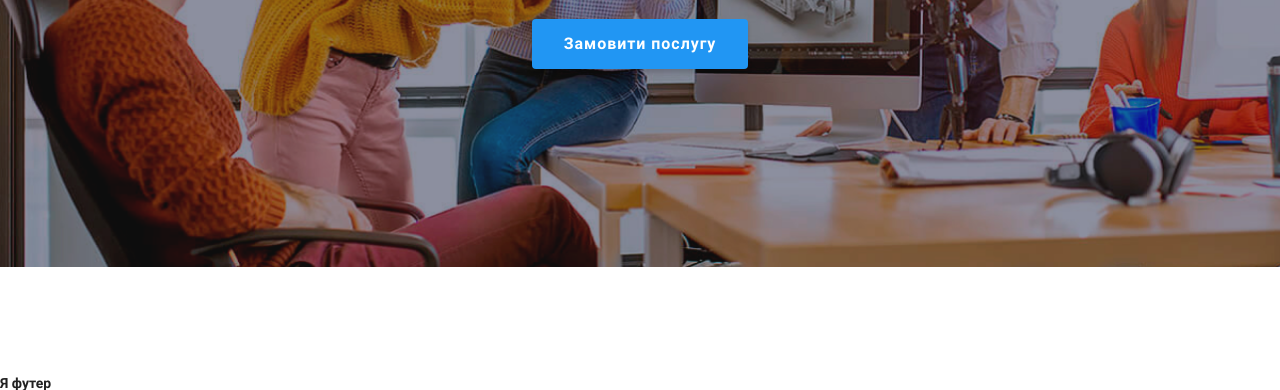
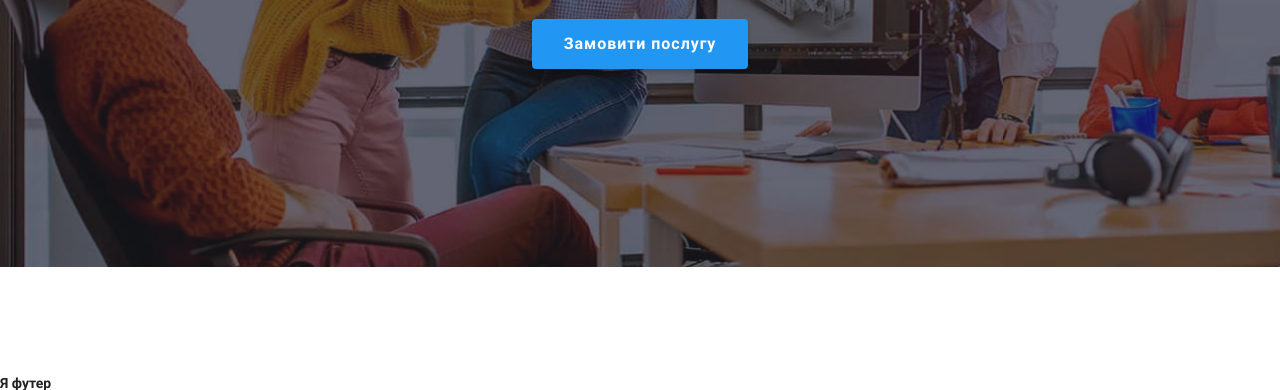
Before and after one commit to SerhiiLytvin/project-sl-web_studio, a plain HTML site: page index.html in a window 1280 px wide. Shown: the part 410-800 px from the top of the page. Drawn offline with nearby package versions, Linux system fonts and the light colour scheme.

Commit message:
section main-block is completed

```diff
--- a/index.html
+++ b/index.html
@@ -74,6 +74,7 @@
       </header>
       <main class="page">
          <section class="page__main-block main-block">
+            <div class="main-block__background">
                <div class="main-block__container _container">
                   <div class="main-block__body">
                      <h1 class="main__block__title">
@@ -82,10 +83,7 @@
                      <button type="button" class="main-block__button">Замовити послугу</button>
                   </div>
                </div>
-            <div class="main-block__image _ibg">
-               <img src="./images/mainblock/main_desktop.png" alt="Web studio photo">
             </div>
-
          </section>
       </main>
       <footer class="footer">
--- a/scss/styles.scss
+++ b/scss/styles.scss
@@ -407,24 +407,37 @@ body {
 /*----PAGE*/
 .page {
    flex: 1 1 auto;
-   position: relative;
 }
 .page__main-block {
 
 }
 
-
 /*----MAIN-BLOCK*/
 
 .main-block {
-   position: relative;
    margin: 80px 0px 0px 0px;
-
-   z-index: 1;
 
    @media (max-width: 767px) {
       margin: 60px 0px 0px 0px;
    }
+
+   background-image: url('../images/mainblock/main_desktop.jpg');
+
+   @media (max-width: 1270px) {
+      background-image: url('../images/mainblock/main_tablet.jpg');
+   }
+
+   @media (max-width: 550px) {
+      background-image: url('../images/mainblock/main_mobile.jpg');
+   }
+
+   background-repeat: no-repeat;
+   background-size: cover;
+   background-position: left;
+}
+
+.main-block__background {
+   background-color: rgba(47, 48, 58, 0.40);
 }
 
 .main-block__container {
@@ -436,9 +449,8 @@ body {
    flex-direction: column;
    align-items: center;
    justify-content: center;
-   position: relative;
-   z-index: 2;
 }
+
 .main__block__title {
    max-width: 59.5%;
    margin: 0px 0px 30px 0px;
@@ -478,15 +490,3 @@ body {
    }
 
 }
-.main-block__image {
-   position: absolute;
-   width: 100%;
-   height: 100%;
-   top: 0;
-   left: 0;
-
-   & img {
-      object-position: left top;
-      opacity: 0.95;
-   }
-}
```
Also changed, not shown: css/styles.css, images/mainblock/main_desktop.jpg (renamed from images/mainblock/main.jpg), images/mainblock/main_desktop.png (deleted), images/mainblock/main_mobile.jpg (added), images/mainblock/main_tablet.jpg (added). Lines whose indentation alone changed are shown as unchanged.
